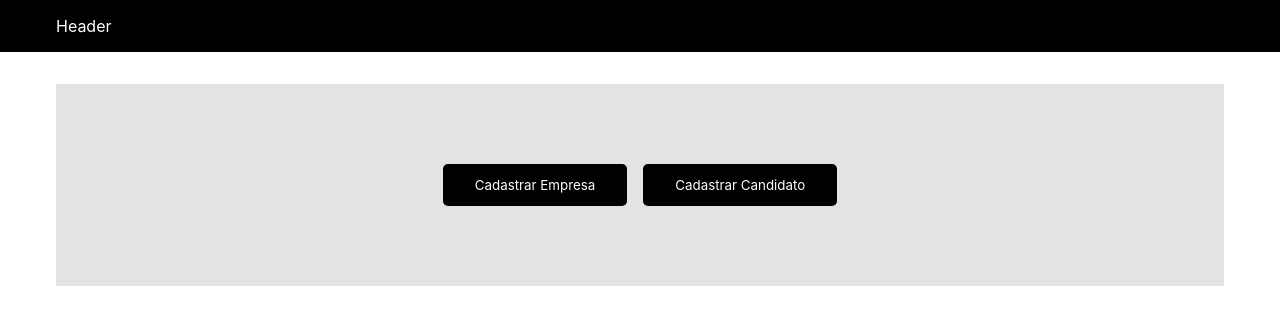
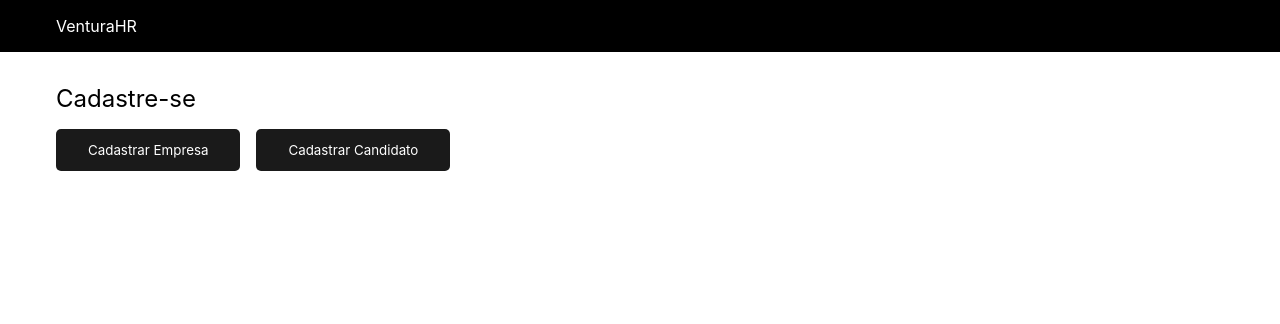
Before and after one commit to fabioper/VenturaHR, a Next.js app in the folder Web/venturahr-web/: page / in a window 1280 px wide. Shown: the top 324 px of the page. Built offline with nearby package versions, Linux system fonts and the light colour scheme.

Commit message:
ajusta estilos

```diff
--- a/Web/venturahr-web/Layouts/Layout/Header/Header.tsx
+++ b/Web/venturahr-web/Layouts/Layout/Header/Header.tsx
@@ -6,7 +6,7 @@ const Header: React.FC = () => {
   return (
     <header className={styles.header}>
       <Link href="/">
-        <div className="container">Header</div>
+        <div className="container">VenturaHR</div>
       </Link>
     </header>
   )
--- a/Web/venturahr-web/pages/index.tsx
+++ b/Web/venturahr-web/pages/index.tsx
@@ -15,6 +15,8 @@ const Home: NextPage = () => {
 
       <main>
         <div className="container">
+          <h2 className={buttonsStyles.buttonSetHeader}>Cadastre-se</h2>
+
           <div className={buttonsStyles.buttonsSet}>
             <Link href={Routes.CompaniesSignup}>
               <button className={buttonsStyles.button}>
--- a/Web/venturahr-web/styles/buttons.module.scss
+++ b/Web/venturahr-web/styles/buttons.module.scss
@@ -1,24 +1,27 @@
 .button {
   padding: .8rem 2rem;
-  background: black;
+  background: #1a1a1a;
   color: #fff;
   border: none;
   border-radius: 5px;
   transition: all .1s ease-in-out;
 
   &:hover {
-    background: #1a1a1a;
-    transform: translateY(-2px);
+    background: transparentize(#1a1a1a, .1);
+    transform: translateY(2px);
   }
+}
+
+.buttonSetHeader {
+  margin-bottom: 1rem;
+  font-size: 1.5rem;
+  font-weight: 400;
 }
 
 .buttonsSet {
   display: flex;
   align-items: center;
-  justify-content: center;
   gap: 1rem;
-  padding: 5rem;
-  background: #e1e3e5;
 
   button {
     cursor: pointer;
```
